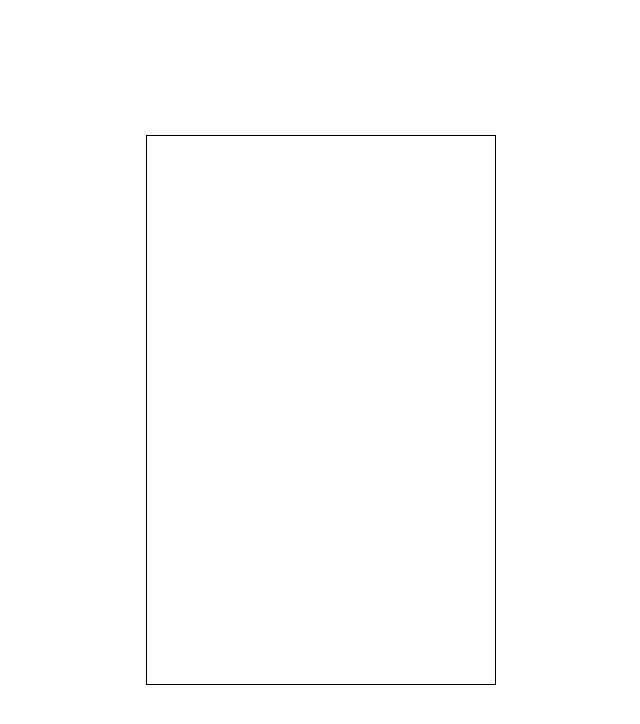
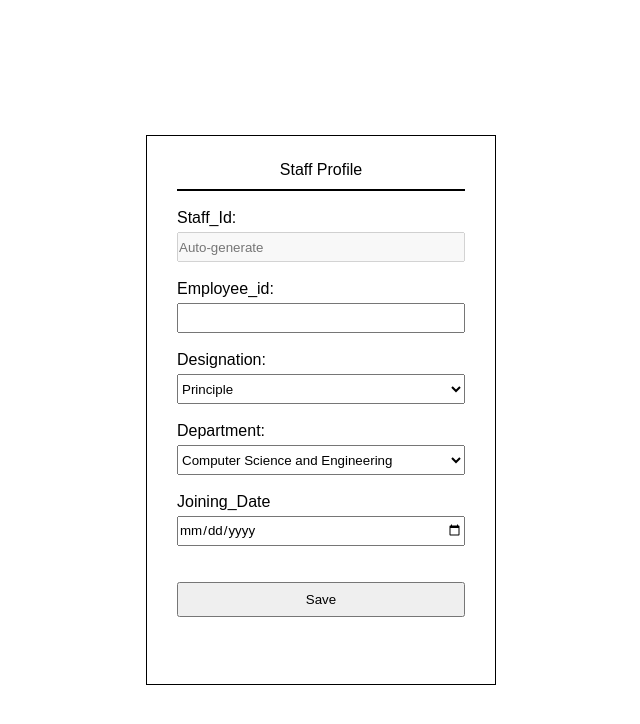
Before and after one commit to pratikrrajput2006-ship-it/complaint-management-system, a plain HTML site: page frontend/HTML/Staff/staff.html in a window 1280 px wide. Shown: the whole page, without its empty margins (319-959 px from the left). Drawn offline with Linux system fonts and the light colour scheme.

Commit message:
Clear form format

```diff
--- a/frontend/HTML/Staff/staff.html
+++ b/frontend/HTML/Staff/staff.html
@@ -8,7 +8,7 @@
 </head>
 <body>
     <div class="container">
-      <!-- <form action="" class="registration">
+      <form action="" class="registration">
         <p>Staff Profile</p>
         <div class="line"></div>
         <br />
@@ -37,7 +37,7 @@
         <br>
         <br>
         <button type="submit" id="submit">Save</button>
-      </form> -->
+      </form>
     </div>
 </body>
 </html>
```
Also changed, not shown: frontend/HTML/auth/Register.html (+2 -2 lines).
